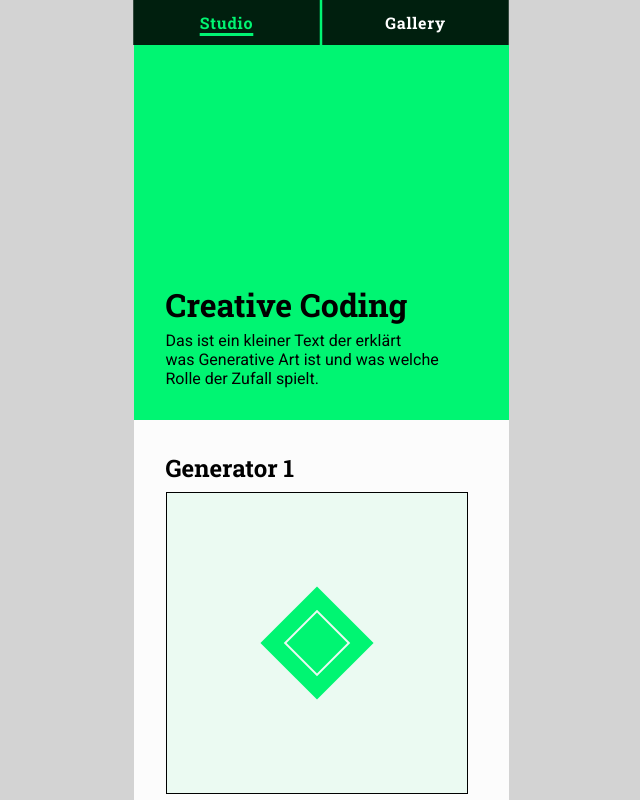
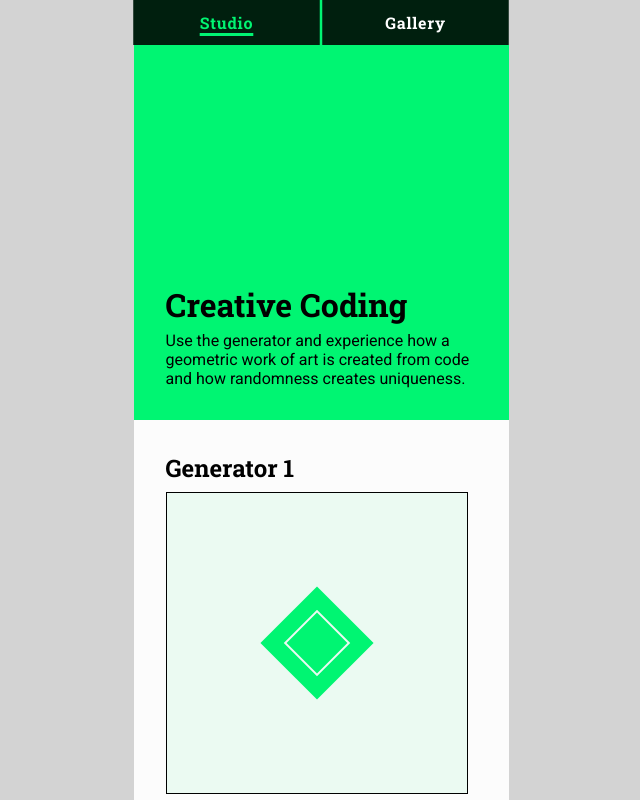
Before and after one commit to chris-kuehn/capstone-project, a Next.js app: page / in a window 1280 px wide. Shown: the top 800 px of the page, without its empty margins (319-959 px from the left). Built offline with nearby package versions, Linux system fonts and the light colour scheme.

Commit message:
change studio-header-text

```diff
--- a/components/StudioHeader.js
+++ b/components/StudioHeader.js
@@ -5,8 +5,8 @@ export default function StudioHeader() {
     <StyledStudioHeader>
       <StyledStudioHeadline>Creative Coding</StyledStudioHeadline>
       <p>
-        Das ist ein kleiner Text der erklärt <br />
-        was Generative Art ist und was welche Rolle der Zufall spielt.{" "}
+        Use the generator and experience how a geometric work of art is created
+        from code and how randomness creates uniqueness.
       </p>
     </StyledStudioHeader>
   );
```
